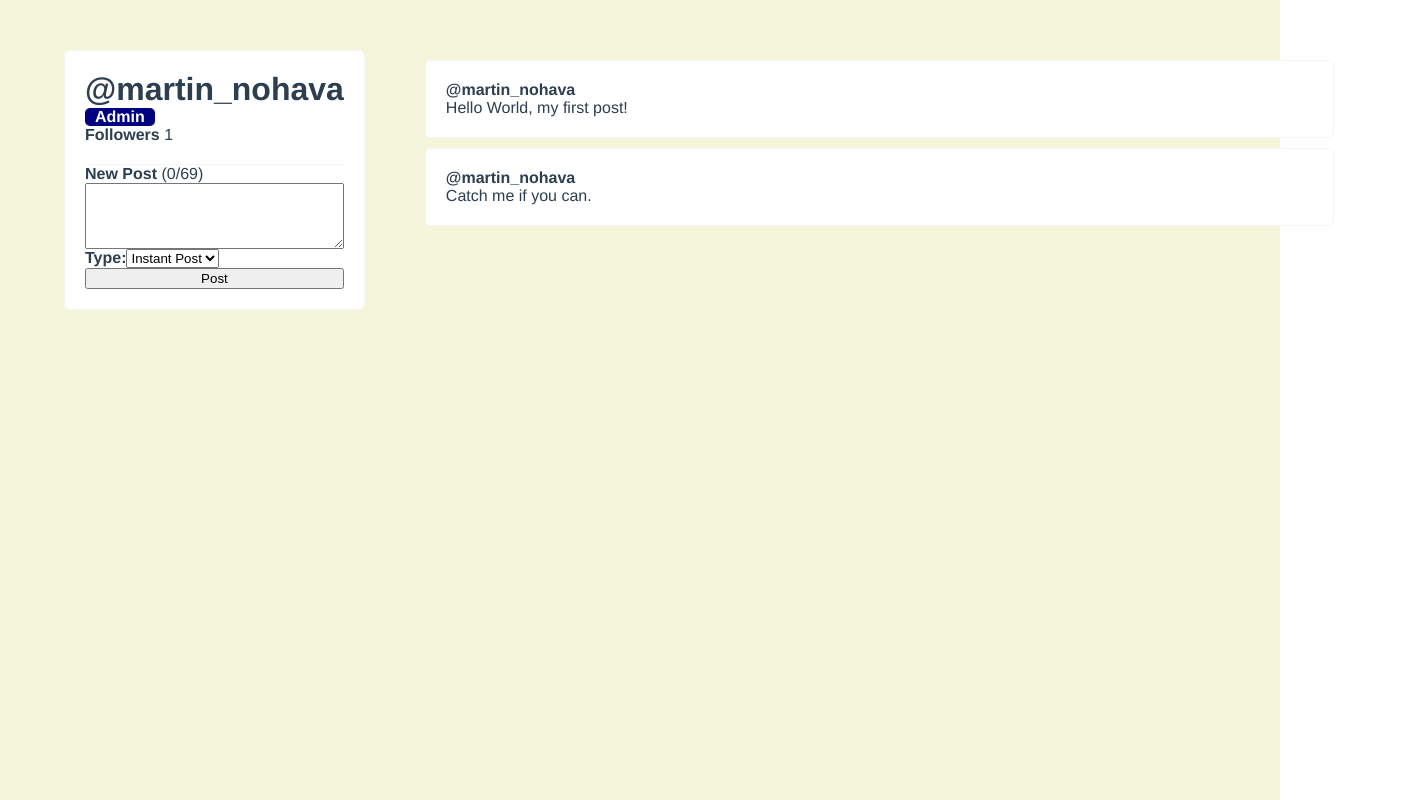
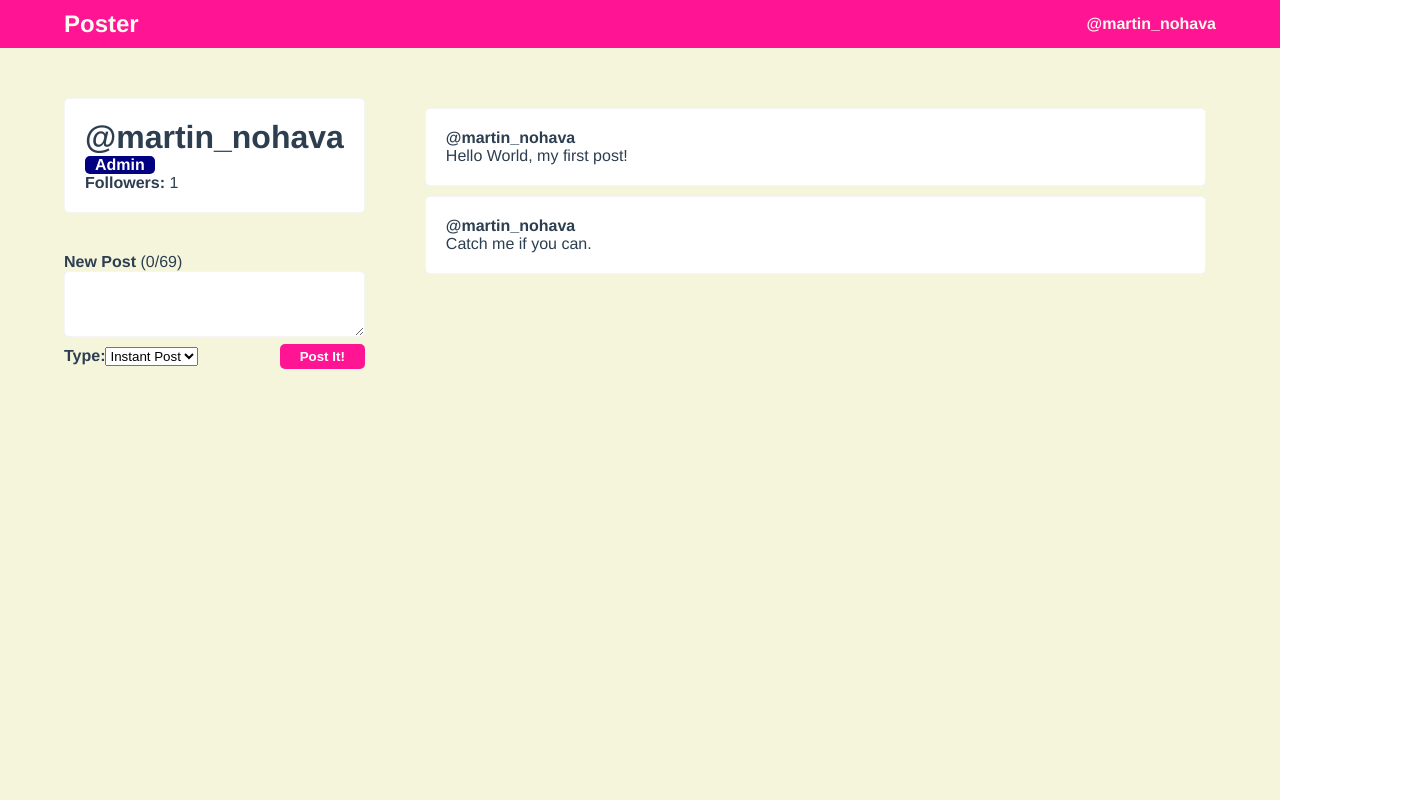
Before and after one commit to martin-nohava/VueTemplate, a Vue app: page / in a window 1280 px wide. Shown: the whole page, 1408 px wide, since content can reach past the window. Built offline with nearby package versions, Linux system fonts and the light colour scheme.

Commit message:
End of chapter 6.5

```diff
--- a/src/App.vue
+++ b/src/App.vue
@@ -1,5 +1,13 @@
 <template>
   <div id="app">
+    <nav>
+      <div class="navigation_logo">
+        Poster
+      </div>
+      <div class="navigation_user">
+        {{user.username}}
+      </div>
+    </nav>
     <UserProfile></UserProfile>
   </div>
 </template>
@@ -11,6 +19,13 @@ export default {
   name: 'App',
   components: {
     UserProfile
+  },
+  data() {
+    return {
+      user: {
+        username: '@martin_nohava'
+      }
+    }
   }
 }
 </script>
@@ -21,8 +36,25 @@ export default {
   -webkit-font-smoothing: antialiased;
   -moz-osx-font-smoothing: grayscale;
   color: #2c3e50;
-  flex-direction: column;
   min-height: 100vh;
   background-color: beige;
+
+  nav {
+    display: flex;
+    align-items: center;
+    justify-content: space-between;
+    padding: 10px 5%;
+    background-color: deeppink;
+    color: floralwhite;
+
+    .navigation_logo {
+      font-weight: bold;
+      font-size: 24px;
+    }
+
+    .navigation_user {
+      font-weight: bold;
+    }
+  }
 }
 </style>
--- /dev/null
+++ b/src/components/CreatePostPanel.vue
@@ -0,0 +1,105 @@
+<template>
+    <!--@submit.prevent is disabling default event of form element and adding custom-->
+    <!--class exceeded is added when condition is met-->
+    <form class="create-post-panel" @submit.prevent="createNewPost" :class="{'exceeded': newPostCharacterCount > 69}">
+        <label for="newPost"><strong>New Post</strong> ({{newPostCharacterCount}}/69) </label>
+        <!--V-model is saving value of textfield to selected variable-->
+        <textarea id="newPost" rows="4" v-model="newPostContent"/>
+
+        <div class="create-post-panel_submit">
+            <div class="create-post-type">
+                <label for="newPostType"><strong>Type:</strong></label>
+                <select id="newPostType" v-model="selectedPostType">
+                    <!--Using index of array as unique key parametr-->
+                    <option v-for="(option, index) in postTypes" :key="index" :value="option.value">
+                        {{option.name}}
+                    </option>
+                </select>
+            </div>
+            <button>
+                Post It!
+            </button>
+        </div>
+    </form>
+</template>
+
+<script>
+export default {
+    name: 'CreatePostPanel',
+    data() {
+        return {
+            newPostContent: '',
+            selectedPostType: 'instant',
+            postTypes: [
+                {
+                    value: 'draft',
+                    name: 'Draft'
+                },
+                {
+                    value: 'instant',
+                    name: 'Instant Post'
+                }
+            ],
+        }
+    },
+    computed: {
+        newPostCharacterCount() {
+        return this.newPostContent.length;
+        }
+    },
+    methods: {
+        createNewPost() {
+            if(this.newPostContent && this.selectedPostType !== 'draft') {
+                this.$emit('add-post', this.newPostContent)
+            }
+            this.newPostContent = '';
+        },
+    }
+}
+</script>
+
+<style lang="scss" scoped>
+.create-post-panel {
+    margin-top: 20px;
+    padding: 20px 0;
+    display: flex;
+    flex-direction: column;
+
+    textarea {
+        border: 1px solid whitesmoke;
+        border-radius: 5px;
+    }
+
+    .create-post-panel_submit {
+        display: flex;
+        justify-content: space-between;
+
+        .create-post-type {
+            padding: 10px 0;
+        }
+
+        button {
+            padding: 5px 20px;
+            margin: auto 0;
+            border-radius: 5px;
+            border: none;
+            background-color: deeppink;
+            color: white;
+            font-weight: bold;
+        }
+    }
+
+    &.exceeded {
+        color: red;
+        border-color: red;
+
+        .create-post-panel_submit {
+            button {
+                background-color: red;
+                color: white;
+            }
+        }
+
+    }
+}
+</style>
--- a/src/components/UserProfile.vue
+++ b/src/components/UserProfile.vue
@@ -1,33 +1,16 @@
 <template>
   <div class="user-profile">
+    <div class="user-profile_sidebar">
         <div class="user-profile_user-panel">
             <h1 class="user-profile_username">{{user.username}}</h1>
             <div class="user-profile_admin-badge" v-if="user.isAdmin">
                 Admin
             </div>
             <div class="user-profile_follower-count">
-            <strong>Followers</strong> {{folowers}}
+                <strong>Followers: </strong> {{folowers}}
             </div>
-        <!--@submit.prevent is disabling default event of form element and adding custom-->
-        <!--class exceeded is added when condition is met-->
-        <form class="user-profile_create-post" @submit.prevent="createNewPost" :class="{'exceeded': newPostCharacterCount > 69}">
-            <label for="newPost"><strong>New Post</strong> ({{newPostCharacterCount}}/69) </label>
-            <!--V-model is saving value of textfield to selected variable-->
-            <textarea id="newPost" rows="4" v-model="newPostContent"/>
-
-            <div class="user-profile_create-post-type">
-                <label for="newPostType"><strong>Type:</strong></label>
-                <select id="newPostType" v-model="selectedPostType">
-                    <!--Using index of array as unique key parametr-->
-                    <option v-for="(option, index) in postTypes" :key="index" :value="option.value">
-                        {{option.name}}
-                    </option>
-                </select>
         </div>
-            <button>
-                Post
-            </button>
-        </form>
+        <CreatePostPanel @add-post="addPost"/>
     </div>
     <div class="user-profile_posts-wrapper">
        <PostItem
@@ -43,28 +26,18 @@
 
 <script>
 import PostItem from './PostItem.vue';
+import CreatePostPanel from './CreatePostPanel';
 
 export default {
   name: 'UserProfile',
   components: {
-      PostItem
+      PostItem,
+      CreatePostPanel
   },
   //Function for storing and returning data of our application
   data() {
     return {
-        newPostContent: '',
-        selectedPostType: 'instant',
     folowers: 0,
-        postTypes: [
-          {
-            value: 'draft',
-            name: 'Draft'
-          },
-          {
-            value: 'instant',
-            name: 'Instant Post'
-          }
-        ],
       //Temp user object
       user: {
         id: 1,
@@ -100,9 +73,6 @@ export default {
       //${} is used for formating text insted of this.user.firstName + this.user.lastName
       return `${this.user.firstName} ${this.user.lastName}`;
     },
-    newPostCharacterCount() {
-        return this.newPostContent.length;
-    }
   },
   methods: {
     followUser() {
@@ -111,15 +81,8 @@ export default {
     toggleFavourite(id) {
         console.log('Favorited post ' + id)
     },
-    createNewPost() {
-        if(this.newPostContent && this.selectedPostType !== 'draft') {
-            //This method is adding new Post object to the front of posts list
-            this.user.posts.unshift({
-                id: this.user.posts.length + 1,
-                content: this.newPostContent
-            })
-        }
-        this.newPostContent = '';
+    addPost(post) {
+        this.user.posts.unshift({id: this.user.posts.length + 1, content: post});
     }
   },
   //Methot that runs when the component is loaded for the first time
@@ -133,17 +96,17 @@ export default {
 .user-profile {
     display: grid;
     grid-template-columns: 1fr 3fr;
-    width: 100%;
+    grid-gap: 50px;
     padding: 50px 5%;
 
     .user-profile_user-panel {
         display: flex;
         flex-direction: column;
-        margin-right: 50px;
         padding: 20px;
         background-color: white;
         border-radius: 5px;
         border: 1px solid whitesmoke;
+        margin-bottom: auto;
 
         h1 {
             margin: 0;
@@ -178,6 +141,7 @@ export default {
     .user-profile_post-wrapper {
         display: grid;
         grid-gap: 10px;
+        margin-bottom: auto;
     }
 }
 </style>
```
Also changed, not shown: src/assets/users.json (added, +43 -0 lines). Lines whose indentation alone changed are shown as unchanged.
